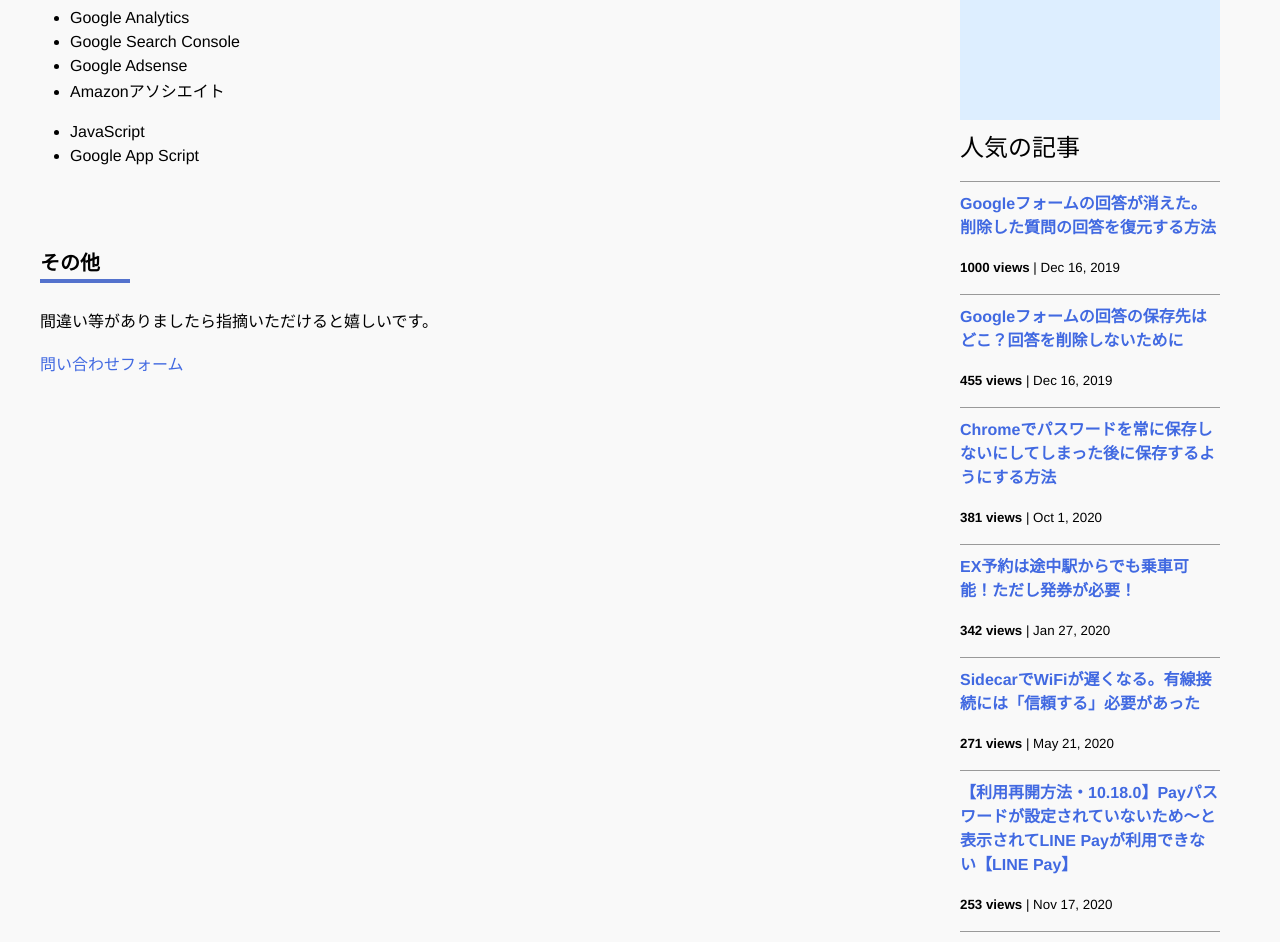
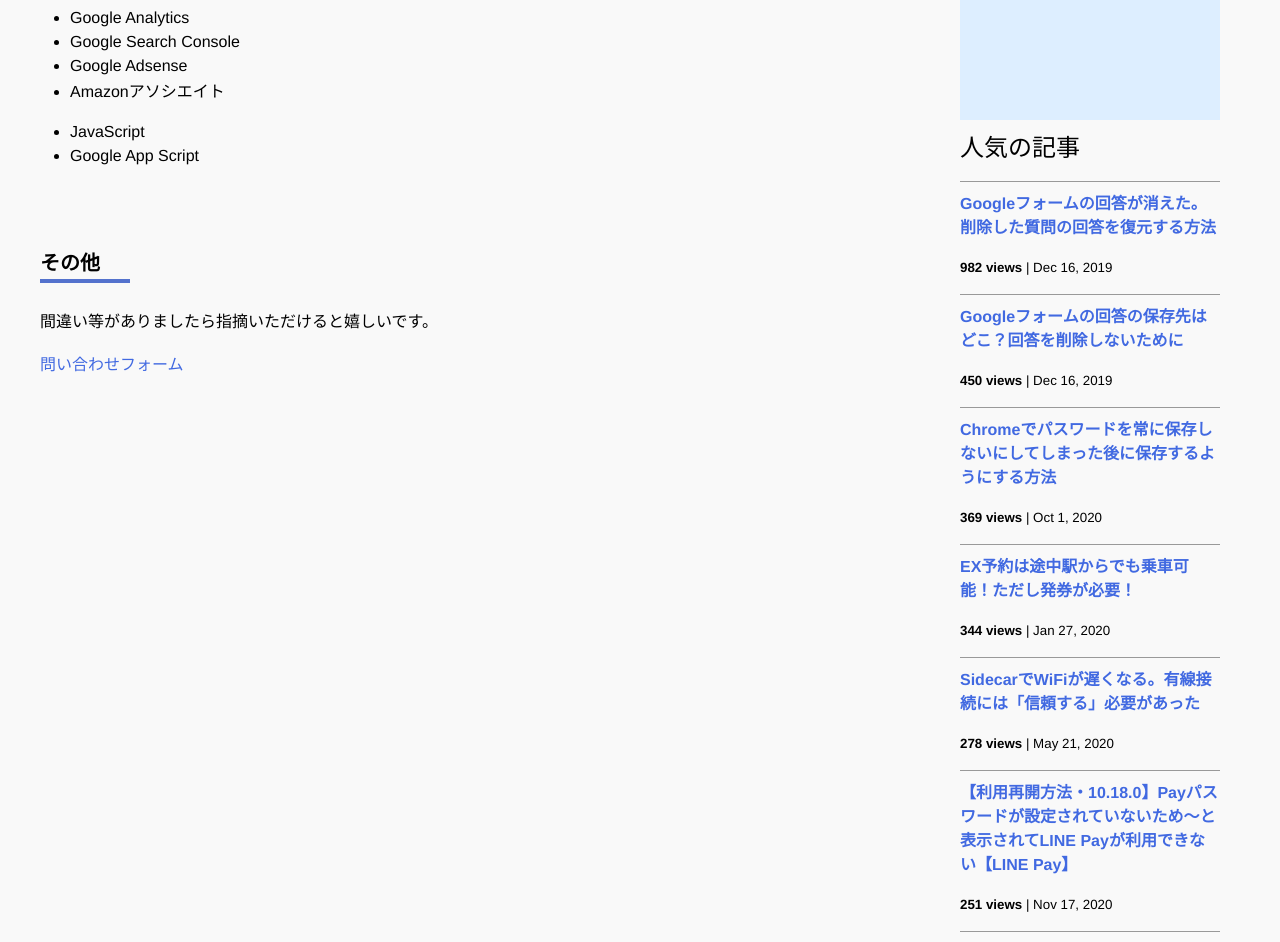
Before and after one commit to iwanaminami/shoyaiwaname, a Jekyll site: the page built from about.markdown, in a window 1280 px wide and 1400 px high, scrolled down 693 px. Shown: the top 942 px of the window. Built offline with Jekyll 4.4.1, drawn with Linux system fonts in a browser that asks for light colours; nearby versions of some CDN libraries; comment, search, counter and statistics services are not loaded; some of the changed text lies outside the part shown.

Commit message:
a new commit message

```diff
--- a/_data/popularposts.yml
+++ b/_data/popularposts.yml
@@ -1,17 +1,17 @@
 side:
-  - view: 1000
+  - view: 982
     url: /2019/12/16/restore-googleform.html
-  - view: 455
+  - view: 450
     url: /2019/12/16/googleform-answers.html
-  - view: 381
+  - view: 369
     url: /2020/10/01/googlepassword.html
-  - view: 342
+  - view: 344
     url: /2020/01/27/ex-rideontheway.html
-  - view: 271
+  - view: 278
     url: /2020/05/21/sidecar-via-cable.html
-  - view: 253
+  - view: 251
     url: /2020/11/17/linepay.html
-  - view: 120
+  - view: 123
     url: /2020/01/23/sfcgold.html
-  - view: 117
+  - view: 118
     url: /2021/05/18/image-compression-word.html
```
